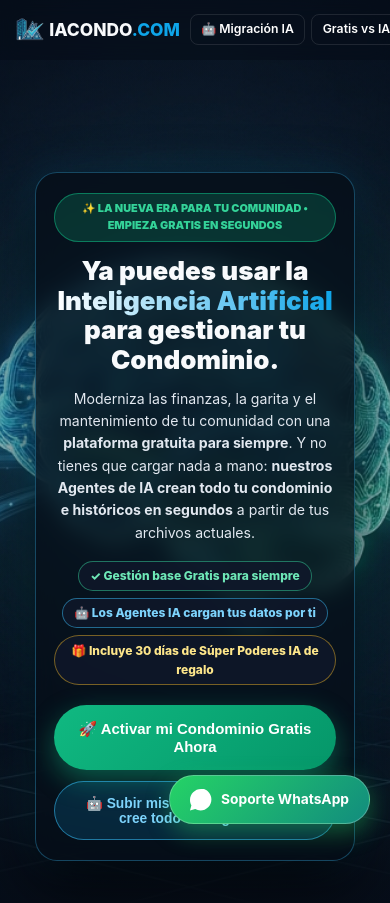
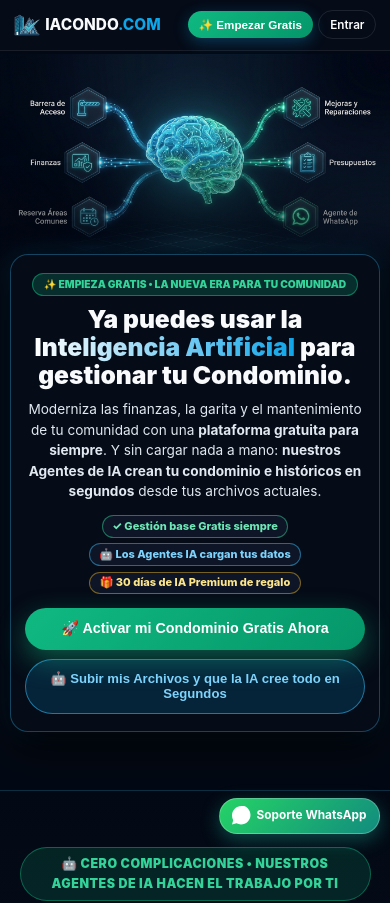
Before and after one commit to alejandrosaezh-bit/iacondo-website, a React (Vite) app: page / in a window 390 px wide. Shown: the top 903 px of the page. Built offline with nearby package versions, Linux system fonts and the light colour scheme.

Commit message:
fix(mobile): optimize navbar, panoramic AI brain hero, CTAs, and floating WhatsApp button on phones

```diff
--- a/src/App.jsx
+++ b/src/App.jsx
@@ -131,8 +131,8 @@ function App() {
           <span>IACONDO<span style={{ color: 'var(--accent-primary)' }}>.COM</span></span>
         </div>
         <div className="site-nav-actions">
-          <a href="#migracion-ia" className="btn btn-secondary site-nav-btn">🤖 Migración IA</a>
-          <a href="#planes" className="btn btn-secondary site-nav-btn">Gratis vs IA</a>
+          <a href="#migracion-ia" className="btn btn-secondary site-nav-btn hide-on-mobile">🤖 Migración IA</a>
+          <a href="#planes" className="btn btn-secondary site-nav-btn hide-on-mobile">Gratis vs IA</a>
           <button
             type="button"
             onClick={() => openOnboarding('wizard')}
@@ -141,83 +141,65 @@ function App() {
           >
             ✨ Empezar Gratis
           </button>
-          <a href="https://app.iacondo.com" className="btn btn-secondary site-nav-btn">Iniciar Sesión</a>
+          <a href="https://app.iacondo.com" className="btn btn-secondary site-nav-btn">
+            <span className="hide-on-mobile">Iniciar Sesión</span>
+            <span className="show-on-mobile-inline">Entrar</span>
+          </a>
         </div>
       </nav>
 
       {/* HERO SECTION */}
-      <section style={{
-        position: 'relative', minHeight: '100vh', display: 'flex', alignItems: 'center', justifyContent: 'center',
-        padding: '6.5rem 3% 3.5rem 3%', overflow: 'hidden', backgroundColor: '#030914'
-      }}>
-        {/* Background Image & Overlay: Cerebro IA conectado a los 6 Servicios */}
-        <div style={{ position: 'absolute', top: 0, left: 0, width: '100%', height: '100%', zIndex: 0, display: 'flex', alignItems: 'center', justifyContent: 'center' }}>
+      <section className="hero-section">
+        {/* Desktop Full-Bleed Background Image & Overlay: Cerebro IA conectado a los 6 Servicios */}
+        <div className="hero-bg-desktop">
           <img
             src="/hero-cerebro-ia.jpg?v=2"
             alt="Cerebro IA conectado a Barrera de Acceso, Finanzas, Reserva Áreas Comunes, Mejoras y Reparaciones, Presupuestos y Agente de WhatsApp"
-            style={{ width: '100%', height: '100%', objectFit: 'cover', objectPosition: 'center center' }}
           />
         </div>
-        <div style={{
-          position: 'absolute',
-          top: 0,
-          left: 0,
-          width: '100%',
-          height: '100%',
-          background: 'radial-gradient(circle at center, rgba(6,13,24,0.22) 0%, rgba(6,13,24,0.12) 60%, rgba(6,13,24,0.72) 100%), linear-gradient(to bottom, rgba(6,13,24,0.25) 0%, rgba(6,13,24,0.05) 75%, rgba(6,13,24,0.95) 100%)',
-          zIndex: 0
-        }}></div>
-
-        <div
-          style={{
-            maxWidth: 'clamp(320px, 46vw, 630px)',
-            width: '100%',
-            minWidth: 0,
-            textAlign: 'center',
-            zIndex: 1,
-            marginTop: 'clamp(2rem, 8vh, 5rem)',
-            background: 'rgba(6, 13, 24, 0.78)',
-            backdropFilter: 'blur(10px)',
-            WebkitBackdropFilter: 'blur(10px)',
-            border: '1px solid rgba(56, 189, 248, 0.32)',
-            borderRadius: '22px',
-            padding: 'clamp(1.25rem, 2.4vw, 2rem) clamp(1.1rem, 2.2vw, 1.85rem)',
-            boxShadow: '0 24px 60px rgba(0, 0, 0, 0.72), 0 0 40px rgba(14, 165, 233, 0.14)'
-          }}
-          className="fade-in-up"
-        >
-          <span style={{ display: 'inline-block', padding: '0.38rem 0.95rem', background: 'rgba(16, 185, 129, 0.2)', color: '#34d399', borderRadius: '999px', fontWeight: '900', fontSize: 'clamp(0.68rem, 0.62rem + 0.25vw, 0.8rem)', marginBottom: '0.9rem', border: '1px solid rgba(16, 185, 129, 0.55)', maxWidth: '100%' }}>
-            ✨ LA NUEVA ERA PARA TU COMUNIDAD • EMPIEZA GRATIS EN SEGUNDOS
+        <div className="hero-bg-overlay" />
+
+        {/* Mobile Panoramic Showcase: Cerebro IA y sus 6 Servicios sin recortes ni huecos negros */}
+        <div className="hero-mobile-artwork">
+          <img
+            src="/hero-cerebro-ia.jpg?v=2"
+            alt="Cerebro IA conectado a Barrera de Acceso, Finanzas, Reserva Áreas Comunes, Mejoras y Reparaciones, Presupuestos y Agente de WhatsApp"
+          />
+        </div>
+
+        <div className="hero-card fade-in-up">
+          <span className="hero-eyebrow">
+            ✨ EMPIEZA GRATIS • LA NUEVA ERA PARA TU COMUNIDAD
           </span>
-          <h1 style={{ fontSize: 'clamp(1.6rem, 1.1rem + 2.15vw, 2.8rem)', fontWeight: '900', marginBottom: '0.85rem', wordBreak: 'break-word', lineHeight: 1.14 }}>
+          <h1 style={{ fontSize: 'clamp(1.38rem, 1rem + 2.2vw, 2.75rem)', fontWeight: '900', marginBottom: '0.65rem', wordBreak: 'break-word', lineHeight: 1.14 }}>
             Ya puedes usar la <span className="text-gradient">Inteligencia Artificial</span> para gestionar tu Condominio.
           </h1>
-          <p style={{ fontSize: 'clamp(0.88rem, 0.82rem + 0.25vw, 1.02rem)', color: '#e2e8f0', maxWidth: '560px', margin: '0 auto 1.05rem auto', lineHeight: '1.58' }}>
-            Moderniza las finanzas, la garita y el mantenimiento de tu comunidad con una <strong>plataforma gratuita para siempre</strong>. Y no tienes que cargar nada a mano: <strong>nuestros Agentes de IA crean todo tu condominio e históricos en segundos</strong> a partir de tus archivos actuales.
+          <p style={{ fontSize: 'clamp(0.84rem, 0.79rem + 0.25vw, 1.02rem)', color: '#e2e8f0', maxWidth: '560px', margin: '0 auto 0.85rem auto', lineHeight: '1.5' }}>
+            Moderniza las finanzas, la garita y el mantenimiento de tu comunidad con una <strong>plataforma gratuita para siempre</strong>. Y sin cargar nada a mano: <strong>nuestros Agentes de IA crean tu condominio e históricos en segundos</strong> desde tus archivos actuales.
           </p>
 
           {/* Píldoras de Valor Claras y Sin Fricción */}
-          <div style={{ display: 'flex', justifyContent: 'center', flexWrap: 'wrap', gap: '0.45rem', marginBottom: '1.25rem' }}>
-            <span style={{ background: 'rgba(15, 23, 42, 0.88)', border: '1px solid rgba(52, 211, 153, 0.5)', color: '#6ee7b7', padding: '0.28rem 0.72rem', borderRadius: '999px', fontSize: '0.75rem', fontWeight: '800' }}>
-              ✓ Gestión base Gratis para siempre
+          <div className="hero-pills-wrap">
+            <span className="hero-pill" style={{ background: 'rgba(15, 23, 42, 0.88)', border: '1px solid rgba(52, 211, 153, 0.5)', color: '#6ee7b7' }}>
+              ✓ Gestión base Gratis siempre
             </span>
-            <span style={{ background: 'rgba(15, 23, 42, 0.88)', border: '1px solid rgba(56, 189, 248, 0.5)', color: '#7dd3fc', padding: '0.28rem 0.72rem', borderRadius: '999px', fontSize: '0.75rem', fontWeight: '800' }}>
-              🤖 Los Agentes IA cargan tus datos por ti
+            <span className="hero-pill" style={{ background: 'rgba(15, 23, 42, 0.88)', border: '1px solid rgba(56, 189, 248, 0.5)', color: '#7dd3fc' }}>
+              🤖 Los Agentes IA cargan tus datos
             </span>
-            <span style={{ background: 'rgba(15, 23, 42, 0.88)', border: '1px solid rgba(251, 191, 36, 0.45)', color: '#fde68a', padding: '0.28rem 0.72rem', borderRadius: '999px', fontSize: '0.75rem', fontWeight: '800' }}>
-              🎁 Incluye 30 días de Súper Poderes IA de regalo
+            <span className="hero-pill" style={{ background: 'rgba(15, 23, 42, 0.88)', border: '1px solid rgba(251, 191, 36, 0.45)', color: '#fde68a' }}>
+              🎁 30 días de IA Premium de regalo
             </span>
           </div>
 
-          <div style={{ display: 'flex', flexDirection: 'column', gap: '0.68rem', alignItems: 'center', width: '100%' }}>
+          <div style={{ display: 'flex', flexDirection: 'column', gap: '0.58rem', alignItems: 'center', width: '100%' }}>
             <button
               type="button"
               onClick={() => openOnboarding('wizard')}
               className="btn btn-primary"
               style={{
                 width: '100%',
-                padding: '0.95rem 1.4rem',
-                fontSize: 'clamp(0.92rem, 0.86rem + 0.3vw, 1.05rem)',
+                padding: 'clamp(0.78rem, 2vw, 0.95rem) 1.25rem',
+                fontSize: 'clamp(0.88rem, 0.82rem + 0.3vw, 1.05rem)',
                 fontWeight: '900',
                 background: 'linear-gradient(135deg, #10b981 0%, #059669 100%)',
                 boxShadow: '0 10px 28px rgba(16, 185, 129, 0.45)',
@@ -235,8 +217,8 @@ function App() {
               className="btn btn-secondary"
               style={{
                 width: '100%',
-                padding: '0.82rem 1.3rem',
-                fontSize: 'clamp(0.84rem, 0.8rem + 0.25vw, 0.95rem)',
+                padding: 'clamp(0.7rem, 1.8vw, 0.82rem) 1.15rem',
+                fontSize: 'clamp(0.8rem, 0.76rem + 0.25vw, 0.95rem)',
                 fontWeight: '800',
                 background: 'rgba(14, 165, 233, 0.16)',
                 borderColor: 'rgba(56, 189, 248, 0.55)',
@@ -644,7 +626,9 @@ function App() {
                   border: 'none',
                   padding: '0.85rem 1.4rem',
                   fontWeight: '900',
-                  fontSize: '0.94rem'
+                  fontSize: '0.94rem',
+                  whiteSpace: 'normal',
+                  textAlign: 'center'
                 }}
               >
                 🚀 Activar mi Condominio Gratis
@@ -659,7 +643,9 @@ function App() {
                   background: 'rgba(14, 165, 233, 0.14)',
                   padding: '0.85rem 1.3rem',
                   fontWeight: '800',
-                  fontSize: '0.9rem'
+                  fontSize: '0.9rem',
+                  whiteSpace: 'normal',
+                  textAlign: 'center'
                 }}
               >
                 🤖 Que la IA arme todo con mis Archivos
@@ -671,7 +657,7 @@ function App() {
       </section>
 
       {/* FOOTER */}
-      <footer style={{ background: '#030712', padding: '3rem 5%', borderTop: '1px solid rgba(255,255,255,0.05)', textAlign: 'center', color: 'var(--text-secondary)' }}>
+      <footer style={{ background: '#030712', padding: '3rem 5% 4.8rem 5%', borderTop: '1px solid rgba(255,255,255,0.05)', textAlign: 'center', color: 'var(--text-secondary)' }}>
         <div style={{ fontSize: '1.5rem', fontWeight: '800', display: 'flex', alignItems: 'center', justifyContent: 'center', gap: '0.6rem', marginBottom: '1.25rem' }}>
           <img src="/logo-iacondo.png" alt="Logo IA Condo" style={{ width: '36px', height: '36px', objectFit: 'contain' }} />
           <span style={{ color: 'white' }}>IACONDO<span style={{ color: 'var(--accent-primary)' }}>.COM</span></span>
@@ -911,7 +897,7 @@ function WebsiteOnboardingModal({ initialMode = 'wizard', onClose }) {
           padding: 'clamp(1.25rem, 4vw, 2rem)',
           color: '#f8fafc',
           boxShadow: '0 25px 60px rgba(0,0,0,0.75)',
-          maxHeight: '92vh',
+          maxHeight: '92dvh',
           overflowY: 'auto'
         }}
       >
@@ -1107,7 +1093,7 @@ function WebsiteOnboardingModal({ initialMode = 'wizard', onClose }) {
                 />
               </div>
 
-              <div style={{ display: 'grid', gridTemplateColumns: '1fr 1fr', gap: '0.85rem' }}>
+              <div style={{ display: 'grid', gridTemplateColumns: 'repeat(auto-fit, minmax(min(100%, 200px), 1fr))', gap: '0.85rem' }}>
                 <div>
                   <label style={{ display: 'block', fontSize: '0.84rem', fontWeight: '700', color: '#cbd5e1', marginBottom: '0.4rem' }}>
                     Tipo de Propiedades
@@ -1255,7 +1241,7 @@ function WebsiteOnboardingModal({ initialMode = 'wizard', onClose }) {
                 </div>
               </div>
 
-              <div style={{ display: 'grid', gridTemplateColumns: '1fr 1fr', gap: '0.85rem' }}>
+              <div style={{ display: 'grid', gridTemplateColumns: 'repeat(auto-fit, minmax(min(100%, 200px), 1fr))', gap: '0.85rem' }}>
                 <div>
                   <label style={{ display: 'block', fontSize: '0.82rem', fontWeight: '700', color: '#cbd5e1', marginBottom: '0.35rem' }}>
                     Moneda Principal
@@ -1388,7 +1374,7 @@ function WebsiteOnboardingModal({ initialMode = 'wizard', onClose }) {
             </>
           )}
 
-          <div style={{ display: 'flex', justifyContent: 'space-between', gap: '0.75rem', marginTop: '0.5rem' }}>
+          <div style={{ display: 'flex', justifyContent: 'space-between', alignItems: 'center', flexWrap: 'wrap', gap: '0.75rem', marginTop: '0.5rem' }}>
             {step > 1 ? (
               <button
                 type="button"
@@ -1424,11 +1410,14 @@ function WebsiteOnboardingModal({ initialMode = 'wizard', onClose }) {
                 type="submit"
                 className="btn btn-primary"
                 style={{
-                  padding: '0.85rem 1.6rem',
-                  fontSize: '0.95rem',
+                  padding: '0.85rem 1.4rem',
+                  fontSize: '0.92rem',
                   fontWeight: '900',
                   background: 'linear-gradient(135deg, #10b981, #059669)',
-                  border: 'none'
+                  border: 'none',
+                  whiteSpace: 'normal',
+                  textAlign: 'center',
+                  flex: '1 1 220px'
                 }}
               >
                 🚀 Activar mi Condominio Gratis Ahora
@@ -1534,7 +1523,9 @@ function ContactForm() {
               textDecoration: 'none',
               fontWeight: '800',
               borderRadius: '10px',
-              fontSize: '0.98rem',
+              fontSize: '0.95rem',
+              whiteSpace: 'normal',
+              textAlign: 'center',
               boxShadow: '0 8px 20px rgba(37, 211, 102, 0.3)'
             }}
           >
@@ -1667,30 +1658,11 @@ function WhatsAppFloatingButton() {
       target="_blank"
       rel="noopener noreferrer"
       aria-label="Comunicarse por WhatsApp con IA Condo"
-      style={{
-        position: 'fixed',
-        bottom: '20px',
-        right: '20px',
-        zIndex: 9999,
-        background: 'linear-gradient(135deg, #25D366 0%, #128C7E 100%)',
-        color: 'white',
-        textDecoration: 'none',
-        borderRadius: '999px',
-        padding: '0.78rem 1.25rem',
-        fontWeight: '700',
-        fontSize: 'clamp(0.84rem, 0.8rem + 0.25vw, 0.95rem)',
-        boxShadow: '0 8px 25px rgba(37, 211, 102, 0.4)',
-        display: 'inline-flex',
-        alignItems: 'center',
-        gap: '0.55rem',
-        border: '1px solid rgba(255, 255, 255, 0.25)',
-        transition: 'transform 0.2s ease, box-shadow 0.2s ease',
-        maxWidth: 'calc(100vw - 32px)'
-      }}
+      className="wa-floating-btn"
     >
       <svg
-        width="22"
-        height="22"
+        width="19"
+        height="19"
         viewBox="0 0 24 24"
         fill="currentColor"
         aria-hidden="true"
--- a/src/index.css
+++ b/src/index.css
@@ -93,7 +93,7 @@ h1, h2, h3, h4 {
   left: 0;
   right: 0;
   z-index: 1000;
-  padding: 0.9rem 4%;
+  padding: 0.85rem 4%;
   display: flex;
   justify-content: space-between;
   align-items: center;
@@ -102,7 +102,7 @@ h1, h2, h3, h4 {
 }
 
 .site-brand {
-  font-size: clamp(1.02rem, 0.82rem + 1.1vw, 1.5rem);
+  font-size: clamp(0.98rem, 0.82rem + 1vw, 1.45rem);
   font-weight: 800;
   display: flex;
   align-items: center;
@@ -112,8 +112,8 @@ h1, h2, h3, h4 {
 }
 
 .site-brand-logo {
-  width: clamp(28px, 6vw, 38px);
-  height: clamp(28px, 6vw, 38px);
+  width: clamp(26px, 5.5vw, 38px);
+  height: clamp(26px, 5.5vw, 38px);
   aspect-ratio: 1 / 1;
   object-fit: contain;
   flex-shrink: 0;
@@ -122,29 +122,256 @@ h1, h2, h3, h4 {
 .site-nav-actions {
   display: flex;
   align-items: center;
-  gap: clamp(0.38rem, 1.2vw, 0.75rem);
+  gap: clamp(0.35rem, 1.1vw, 0.75rem);
   flex-wrap: nowrap;
   flex-shrink: 0;
+  min-width: 0;
 }
 
 .site-nav-btn {
   padding: clamp(0.42rem, 1vw, 0.55rem) clamp(0.65rem, 1.8vw, 1.15rem) !important;
-  font-size: clamp(0.75rem, 0.68rem + 0.35vw, 0.92rem) !important;
-  border-radius: 8px;
+  font-size: clamp(0.75rem, 0.68rem + 0.35vw, 0.9rem) !important;
+  border-radius: 999px;
   line-height: 1.2;
+}
+
+.show-on-mobile-inline {
+  display: none;
+}
+
+/* Hero Responsive Layout (Desktop Full-Bleed vs Mobile Visual + Card) */
+.hero-section {
+  position: relative;
+  min-height: 100svh;
+  display: flex;
+  flex-direction: column;
+  align-items: center;
+  justify-content: center;
+  padding: 6.2rem 3% 3.5rem 3%;
+  overflow: hidden;
+  background-color: #030914;
+}
+
+.hero-bg-desktop {
+  position: absolute;
+  inset: 0;
+  z-index: 0;
+  display: flex;
+  align-items: center;
+  justify-content: center;
+}
+
+.hero-bg-desktop img {
+  width: 100%;
+  height: 100%;
+  object-fit: cover;
+  object-position: center center;
+}
+
+.hero-bg-overlay {
+  position: absolute;
+  inset: 0;
+  background: radial-gradient(circle at center, rgba(6,13,24,0.22) 0%, rgba(6,13,24,0.12) 60%, rgba(6,13,24,0.72) 100%),
+    linear-gradient(to bottom, rgba(6,13,24,0.25) 0%, rgba(6,13,24,0.05) 75%, rgba(6,13,24,0.95) 100%);
+  z-index: 0;
+}
+
+.hero-mobile-artwork {
+  display: none;
+}
+
+.hero-card {
+  max-width: clamp(320px, 46vw, 630px);
+  width: 100%;
+  min-width: 0;
+  text-align: center;
+  z-index: 1;
+  margin-top: clamp(1.5rem, 5vh, 3.5rem);
+  background: rgba(6, 13, 24, 0.78);
+  backdrop-filter: blur(10px);
+  -webkit-backdrop-filter: blur(10px);
+  border: 1px solid rgba(56, 189, 248, 0.32);
+  border-radius: 22px;
+  padding: clamp(1.25rem, 2.4vw, 2rem) clamp(1.1rem, 2.2vw, 1.85rem);
+  box-shadow: 0 24px 60px rgba(0, 0, 0, 0.72), 0 0 40px rgba(14, 165, 233, 0.14);
+}
+
+.hero-eyebrow {
+  display: inline-block;
+  padding: 0.38rem 0.95rem;
+  background: rgba(16, 185, 129, 0.2);
+  color: #34d399;
+  border-radius: 999px;
+  font-weight: 900;
+  font-size: clamp(0.68rem, 0.62rem + 0.25vw, 0.8rem);
+  margin-bottom: 0.85rem;
+  border: 1px solid rgba(16, 185, 129, 0.55);
+  max-width: 100%;
+  line-height: 1.3;
+}
+
+.hero-pills-wrap {
+  display: flex;
+  justify-content: center;
+  flex-wrap: wrap;
+  gap: 0.45rem;
+  margin-bottom: 1.2rem;
+}
+
+.hero-pill {
+  padding: 0.28rem 0.72rem;
+  border-radius: 999px;
+  font-size: 0.75rem;
+  font-weight: 800;
+  line-height: 1.25;
+}
+
+.wa-floating-btn {
+  position: fixed;
+  bottom: max(18px, env(safe-area-inset-bottom, 0px));
+  right: 18px;
+  z-index: 9999;
+  background: linear-gradient(135deg, #25D366 0%, #128C7E 100%);
+  color: white;
+  text-decoration: none;
+  border-radius: 999px;
+  padding: 0.74rem 1.2rem;
+  font-weight: 700;
+  font-size: clamp(0.82rem, 0.78rem + 0.2vw, 0.94rem);
+  box-shadow: 0 8px 25px rgba(37, 211, 102, 0.4);
+  display: inline-flex;
+  align-items: center;
+  gap: 0.5rem;
+  border: 1px solid rgba(255, 255, 255, 0.25);
+  transition: transform 0.2s ease, box-shadow 0.2s ease;
+  max-width: calc(100vw - 28px);
+}
+
+@media (max-width: 820px) {
+  .hide-on-mobile {
+    display: none !important;
+  }
+
+  .show-on-mobile-inline {
+    display: inline;
+  }
+
+  .site-navbar {
+    padding: 0.65rem 3.5%;
+    gap: 0.4rem;
+    background: rgba(6, 13, 24, 0.92) !important;
+    border-bottom: 1px solid rgba(255, 255, 255, 0.08) !important;
+  }
+
+  .site-brand {
+    font-size: 0.96rem;
+    gap: 0.35rem;
+  }
+
+  .site-brand-logo {
+    width: 26px;
+    height: 26px;
+  }
+
+  .site-nav-actions {
+    gap: 0.35rem;
+  }
+
+  .site-nav-btn {
+    padding: 0.4rem 0.68rem !important;
+    font-size: 0.73rem !important;
+  }
+
+  .hero-section {
+    min-height: auto;
+    justify-content: flex-start;
+    padding: 3.35rem 0 3.6rem 0;
+  }
+
+  .hero-bg-desktop,
+  .hero-bg-overlay {
+    display: none;
+  }
+
+  .hero-mobile-artwork {
+    display: block;
+    position: relative;
+    width: 100%;
+    aspect-ratio: 1376 / 768;
+    max-height: 220px;
+    overflow: hidden;
+    background: #030914;
+  }
+
+  .hero-mobile-artwork img {
+    width: 100%;
+    height: 100%;
+    object-fit: cover;
+    object-position: center center;
+    display: block;
+  }
+
+  .hero-mobile-artwork::after {
+    content: '';
+    position: absolute;
+    inset: 0;
+    background: linear-gradient(
+      to bottom,
+      rgba(3, 9, 20, 0.25) 0%,
+      rgba(3, 9, 20, 0) 35%,
+      rgba(3, 9, 20, 0.55) 82%,
+      #030914 100%
+    );
+    pointer-events: none;
+  }
+
+  .hero-card {
+    max-width: calc(100% - 1.2rem);
+    margin: -1.1rem auto 0 auto;
+    padding: 0.95rem 0.9rem 1.1rem 0.9rem;
+    border-radius: 18px;
+    background: rgba(6, 13, 24, 0.92);
+    box-shadow: 0 16px 40px rgba(0, 0, 0, 0.78), 0 0 28px rgba(14, 165, 233, 0.14);
+  }
+
+  .hero-eyebrow {
+    font-size: 0.64rem;
+    padding: 0.25rem 0.65rem;
+    border-radius: 999px;
+    margin-bottom: 0.55rem;
+  }
+
+  .hero-pills-wrap {
+    gap: 0.34rem;
+    margin-bottom: 0.85rem;
+  }
+
+  .hero-pill {
+    font-size: 0.69rem;
+    padding: 0.22rem 0.58rem;
+  }
+
+  .wa-floating-btn {
+    bottom: max(10px, env(safe-area-inset-bottom, 0px));
+    right: 10px;
+    padding: 0.48rem 0.78rem;
+    font-size: 0.74rem;
+    gap: 0.35rem;
+    box-shadow: 0 6px 18px rgba(18, 140, 126, 0.48);
+  }
 }
 
 @media (max-width: 360px) {
   .site-navbar {
-    padding: 0.75rem 3%;
-    gap: 0.35rem;
+    padding: 0.6rem 3%;
+    gap: 0.28rem;
   }
   .site-brand {
-    font-size: 0.95rem;
+    font-size: 0.88rem;
   }
   .site-nav-btn {
-    padding: 0.38rem 0.52rem !important;
-    font-size: 0.72rem !important;
+    padding: 0.36rem 0.52rem !important;
+    font-size: 0.68rem !important;
   }
 }
 
```
